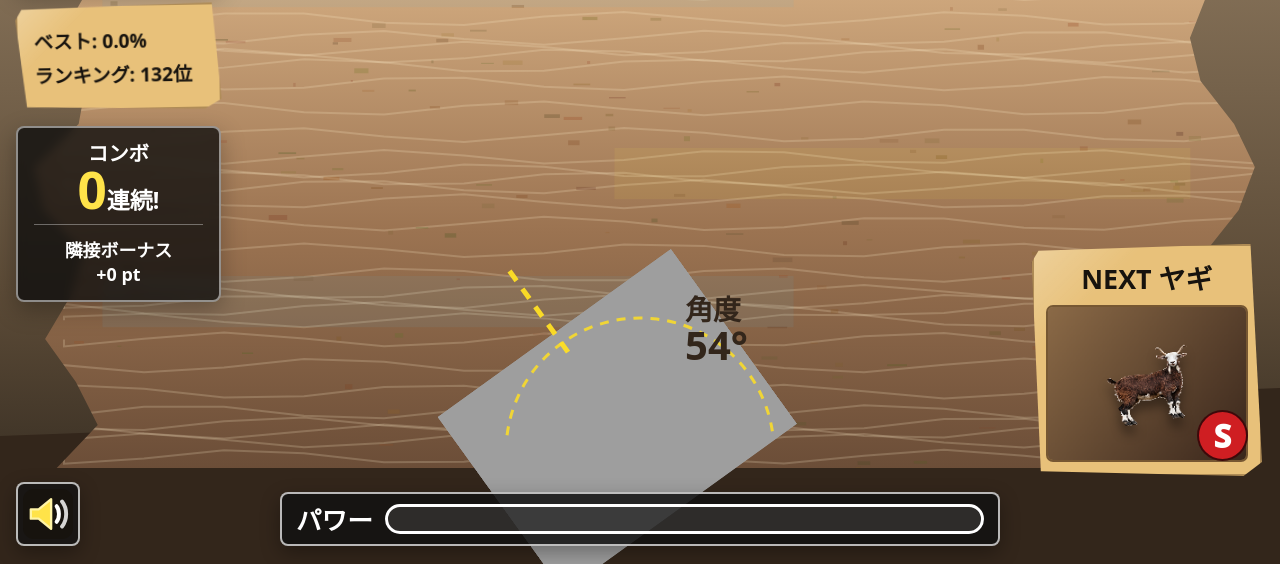
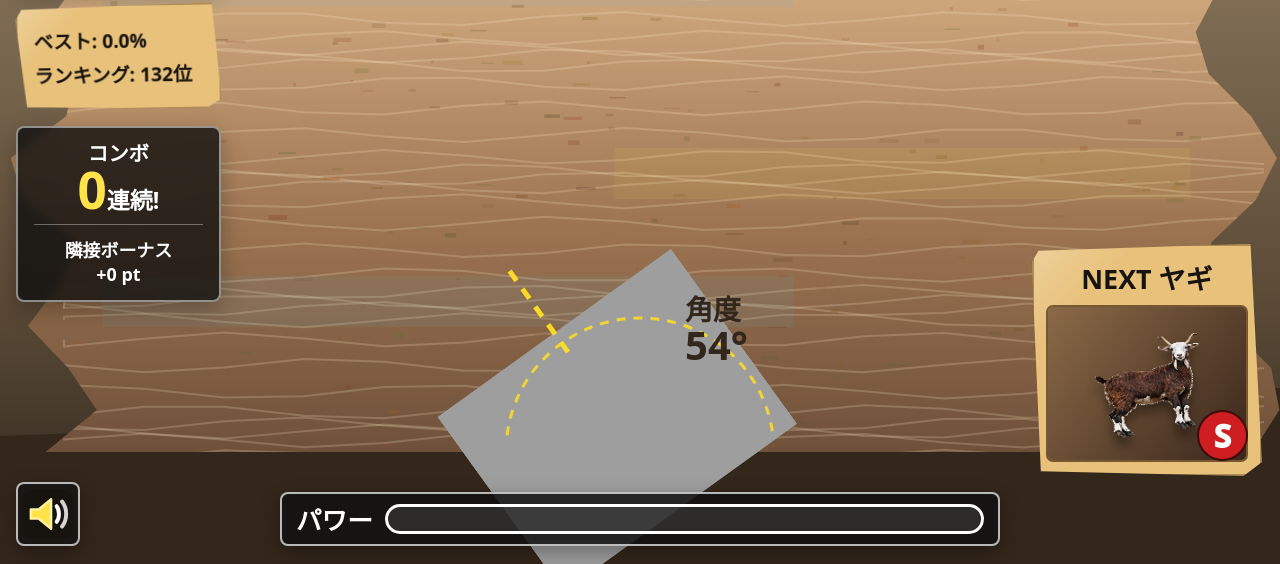
Before and after one commit to somakawamoto/Cliff-Goat, a plain HTML site: page index.html in a window 1280 px wide. Shown: the part 236-800 px from the top of the page. Drawn offline with Linux system fonts and the light colour scheme.

Commit message:
画面サイズ変更対応

```diff
--- a/game.js
+++ b/game.js
@@ -54,6 +54,7 @@ const GRAVITY = 340;
 const POWER_MIN = 520;
 const POWER_MAX = 3300;
 const STORAGE_KEY = "cliff-goat-best";
+const BASE_CLIFF_AREA = 465000;
 
 let audioContext = null;
 let bgmStarted = false;
@@ -257,6 +258,7 @@ const state = {
   w: 0,
   h: 0,
   dpr: 1,
+  gameScale: 1,
   cliff: [],
   cliffArea: 1,
   occupiedArea: 0,
@@ -384,6 +386,9 @@ function mulberry32(seed) {
 let rand = mulberry32(state.seed);
 
 function resize() {
+  const oldW = state.w || window.innerWidth;
+  const oldH = state.h || window.innerHeight;
+  const oldScale = state.gameScale || 1;
   state.dpr = Math.min(window.devicePixelRatio || 1, 2);
   state.w = Math.floor(window.innerWidth);
   state.h = Math.floor(window.innerHeight);
@@ -393,31 +398,63 @@ function resize() {
   canvas.style.height = `${state.h}px`;
   ctx.setTransform(state.dpr, 0, 0, state.dpr, 0, 0);
   makeCliff();
+  scaleGameObjects(oldW, oldH, oldScale);
   recalcCoverage();
   updateHud();
+}
+
+function scaleGameObjects(oldW, oldH, oldScale) {
+  if (!oldW || !oldH) return;
+  const xRatio = state.w / oldW;
+  const yRatio = state.h / oldH;
+  const sizeRatio = state.gameScale / oldScale;
+  for (const placed of state.goats) {
+    placed.x *= xRatio;
+    placed.y *= yRatio;
+    scaleGoatSize(placed.goat, sizeRatio);
+  }
+  if (state.projectile) {
+    state.projectile.x *= xRatio;
+    state.projectile.y *= yRatio;
+    state.projectile.vx *= sizeRatio;
+    state.projectile.vy *= sizeRatio;
+    scaleGoatSize(state.projectile.goat, sizeRatio);
+  }
+  if (state.nextGoat) scaleGoatSize(state.nextGoat, sizeRatio);
 }
 
 function makeCliff() {
   const w = state.w;
   const h = state.h;
   const top = h * 0.02;
-  const bottom = h * (isCompactView() ? 0.82 : 0.88);
-  const leftBase = w * (isCompactView() ? 0.03 : 0.08);
-  const rightBase = w * (isCompactView() ? 0.98 : 0.94);
+  const bottom = h * 0.86;
+  const leftBase = w * 0.07;
+  const rightBase = w * 0.95;
   const points = [];
   const steps = 16;
+  const noiseScale = estimatedGameScale(w, h);
   for (let i = 0; i <= steps; i++) {
     const y = top + ((bottom - top) * i) / steps;
-    const noise = Math.sin(i * 1.71 + state.seed) * 26 + Math.sin(i * 0.53) * 18;
+    const noise = (Math.sin(i * 1.71 + state.seed) * 26 + Math.sin(i * 0.53) * 18) * noiseScale;
     points.push({ x: leftBase + noise - (i / steps) * w * 0.04, y });
   }
   for (let i = steps; i >= 0; i--) {
     const y = top + ((bottom - top) * i) / steps;
-    const noise = Math.cos(i * 1.23 + state.seed) * 20 + Math.sin(i * 0.91) * 15;
+    const noise = (Math.cos(i * 1.23 + state.seed) * 20 + Math.sin(i * 0.91) * 15) * noiseScale;
     points.push({ x: rightBase + noise + (i / steps) * w * 0.025, y });
   }
   state.cliff = points;
   state.cliffArea = polygonArea(points);
+  state.gameScale = Math.max(0.72, Math.min(1.65, Math.sqrt(state.cliffArea / BASE_CLIFF_AREA)));
+}
+
+function estimatedGameScale(w, h) {
+  return Math.max(0.72, Math.min(1.65, Math.sqrt((w * h * 0.74) / BASE_CLIFF_AREA)));
+}
+
+function scaleGoatSize(goat, ratio) {
+  goat.w *= ratio;
+  goat.h *= ratio;
 }
 
 function polygonArea(points) {
@@ -442,11 +479,12 @@ function pointInPolygon(x, y, points) {
 }
 
 function cannon() {
-  return { x: state.w * 0.5, y: state.h * (isCompactView() ? 0.84 : 0.86) };
+  return { x: state.w * 0.5, y: state.h * 0.86 };
 }
 
 function cannonImageSize() {
-  const cannonH = Math.min(isCompactView() ? 165 : 230, state.h * (isCompactView() ? 0.22 : 0.27));
+  const baseH = isCompactView() ? 165 : 230;
+  const cannonH = Math.min(baseH * state.gameScale, state.h * (isCompactView() ? 0.22 : 0.27));
   const aspect = cannonImageReady ? cannonImage.width / cannonImage.height : 1024 / 1536;
   return { w: cannonH * aspect, h: cannonH };
 }
@@ -479,11 +517,12 @@ function rollGoat() {
     M: { w: 68, h: 44, score: 100 },
     L: { w: 90, h: 58, score: 150 },
   }[size];
+  const scale = state.gameScale;
   return {
     size,
     rare,
-    w: dims.w,
-    h: dims.h,
+    w: dims.w * scale,
+    h: dims.h * scale,
     baseScore: dims.score,
     pose: rand() * Math.PI * 2,
     spin: (rand() > 0.5 ? 1 : -1) * (5.5 + rand() * 3.5),
@@ -495,7 +534,6 @@ function reset() {
   state.goats = [];
   state.misses = 0;
   state.projectile = null;
-  state.nextGoat = rollGoat();
   state.score = 0;
   state.combo = 0;
   state.coverage = 0;
@@ -510,6 +548,7 @@ function reset() {
   state.messageTimer = 2.4;
   els.result.hidden = true;
   makeCliff();
+  state.nextGoat = rollGoat();
   updateHud();
   drawNextGoat();
 }
@@ -566,7 +605,7 @@ function fire() {
   state.charging = false;
   const muzzle = cannonMuzzle();
   const powerCurve = state.power ** 1.55;
-  const power = POWER_MIN + powerCurve * (POWER_MAX - POWER_MIN);
+  const power = (POWER_MIN + powerCurve * (POWER_MAX - POWER_MIN)) * state.gameScale;
   state.projectile = {
     x: muzzle.x,
     y: muzzle.y,
@@ -610,17 +649,18 @@ function update(dt) {
   if (state.projectile) {
     const p = state.projectile;
     p.age += dt;
-    p.vy += GRAVITY * dt;
+    p.vy += GRAVITY * state.gameScale * dt;
     p.x += p.vx * dt;
     p.y += p.vy * dt;
     p.rot += p.goat.spin * dt;
-    const collisionArmed = p.age > 0.18 && p.y < state.h * (isCompactView() ? 0.73 : 0.78);
-    const flewTooFar = p.y < -160 || p.x < -160 || p.x > state.w + 160;
+    const collisionArmed = p.age > 0.18 && p.y < state.h * 0.76;
+    const margin = 160 * state.gameScale;
+    const flewTooFar = p.y < -margin || p.x < -margin || p.x > state.w + margin;
     if (flewTooFar) {
       failGoat("飛びすぎて落下");
     } else if (collisionArmed && pointInPolygon(p.x, p.y, state.cliff)) {
       stickGoat(p);
-    } else if (p.y > state.h + 100 || p.x < -120 || p.x > state.w + 120) {
+    } else if (p.y > state.h + 100 * state.gameScale || p.x < -120 * state.gameScale || p.x > state.w + 120 * state.gameScale) {
       failGoat("崖に届かず落下");
     }
   }
@@ -650,7 +690,7 @@ function goatMaskPoints(x, y, goat, rot, step = 8) {
 }
 
 function estimateOverlap(x, y, goat, rot) {
-  const pts = goatMaskPoints(x, y, goat, rot, 7);
+  const pts = goatMaskPoints(x, y, goat, rot, 7 * state.gameScale);
   let occupied = 0;
   let onCliff = 0;
   for (const pt of pts) {
@@ -738,7 +778,7 @@ function failGoat(message) {
 }
 
 function recalcCoverage() {
-  const sample = Math.max(8, Math.min(14, state.w / 120));
+  const sample = Math.max(6, Math.min(14, 9 * state.gameScale));
   let cliff = 0;
   let occupied = 0;
   for (let y = 0; y < state.h * 0.9; y += sample) {
--- a/index.html
+++ b/index.html
@@ -73,6 +73,6 @@
       </div>
     </main>
 
-    <script src="game.js?v=20260503-5"></script>
+    <script src="game.js?v=20260503-6"></script>
   </body>
 </html>
```
